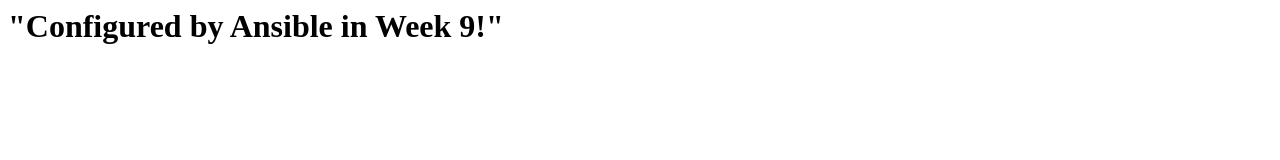
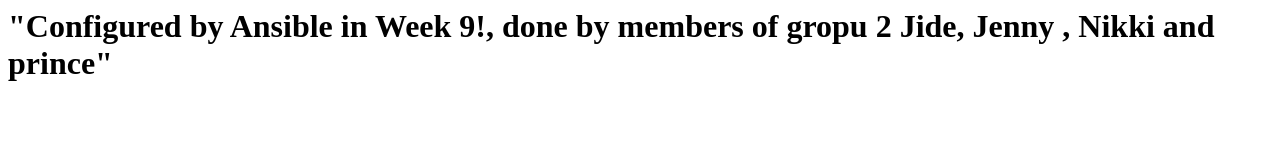
Before and after one commit to nick9613/acs-final-project-group-2, a plain HTML site: page ansible/index.html in a window 1280 px wide. Drawn offline with Linux system fonts and the light colour scheme.

Commit message:
Update index.html

```diff
--- a/ansible/index.html
+++ b/ansible/index.html
@@ -2,7 +2,7 @@
 
 <body>
 
-<h1>"Configured by Ansible in Week 9!"</h1>
+<h1>"Configured by Ansible in Week 9!, done by members of gropu 2 Jide, Jenny , Nikki and prince"</h1>
 
 </body>
 </html>
```
